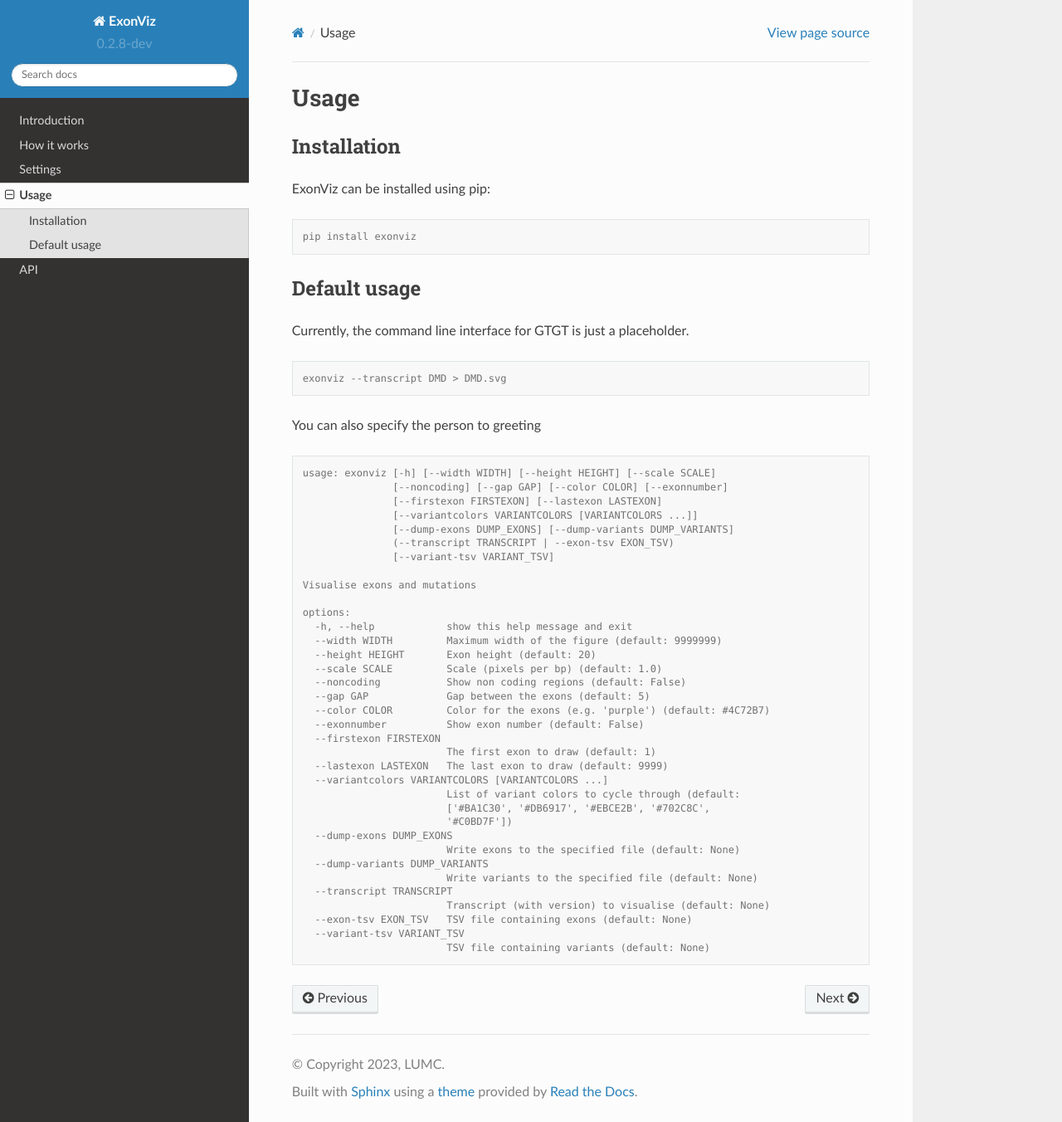
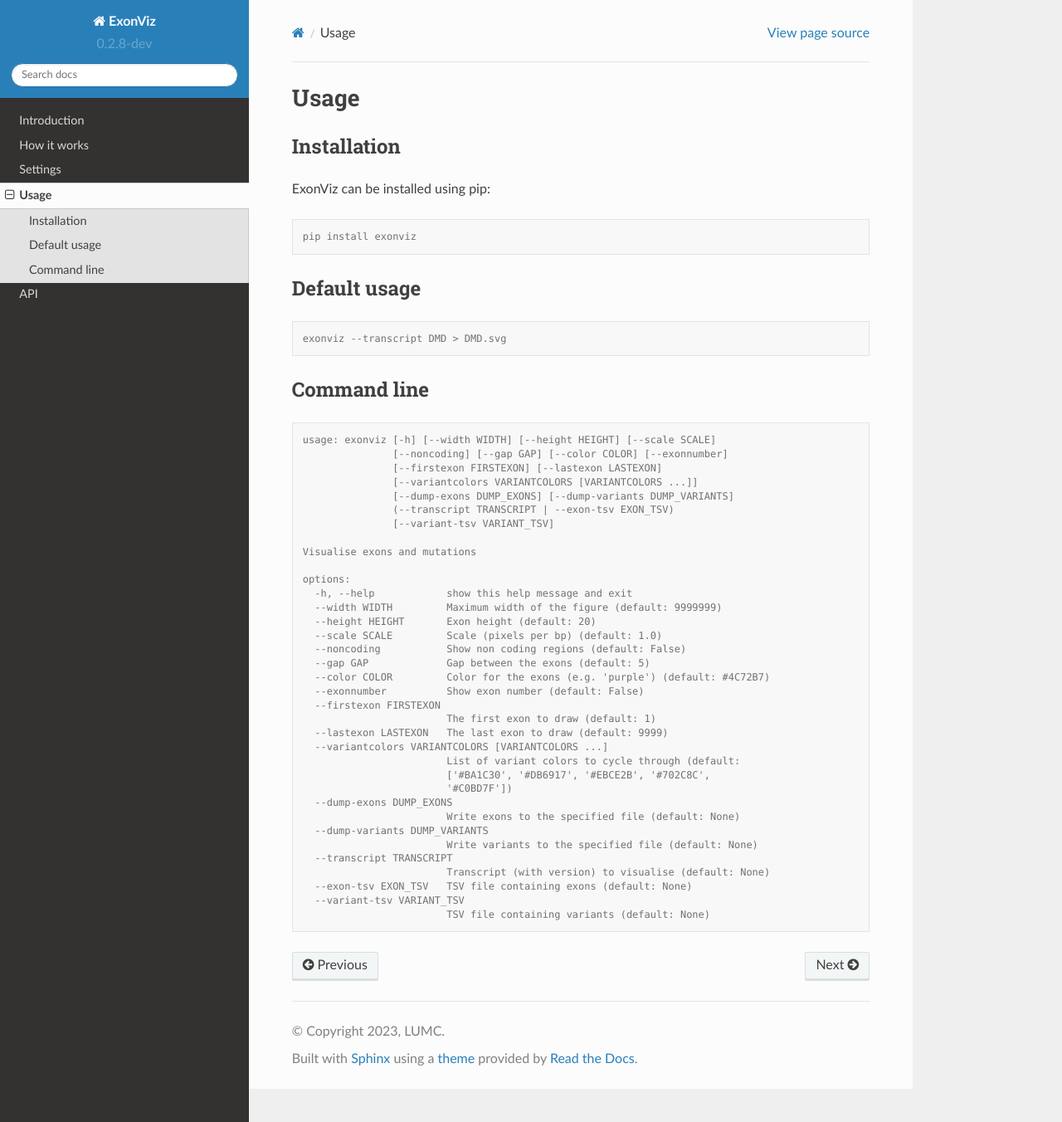
Before and after one commit to DCRT-LUMC/exonviz, a Sphinx documentation site: the page built from docs/source/usage.rst, in a window 1280 px wide and 1352 px high. Shown: the whole window at 83% size. Built offline with Sphinx 7.4.7 and the Read the Docs theme 2.0.0, drawn with Linux system fonts in a browser that asks for light colours; pages that are not in the unit, such as notebooks, are missing from menus.

```diff
--- a/docs/source/index.rst
+++ b/docs/source/index.rst
@@ -4,7 +4,7 @@ Welcome to the documentation for ExonViz
 ExonViz is a tool to draw transcripts, to scale. You can try the online version on
 `exonviz.rnatherapy.nl <https://exonviz.rnatherapy.nl>`_
 
-.. image:: ../figures/NM_003002.4.png
+.. image:: ../figures/SDHD.svg
 
 Check out the :doc:`introduction` section for further information, including
 how to :ref:`install<installation>` the project.
@@ -20,5 +20,6 @@ Contents
 
    introduction
    usage
+   examples
    api
    changelog
--- a/docs/source/usage.rst
+++ b/docs/source/usage.rst
@@ -13,15 +13,14 @@ ExonViz can be installed using pip:
    pip install exonviz
 
 Default usage
-----------------
-Currently, the command line interface for GTGT is just
-a placeholder.
+-------------
 
 .. code-block:: console
 
    exonviz --transcript DMD > DMD.svg
 
-You can also specify the person to greeting
+Command line
+------------
 
 .. code-block:: console
 
```
Also changed, not shown: docs/figures/DMD-schematic.svg (added), docs/figures/NF1-202.svg (added), docs/figures/SDHD.svg (added), 1 other file.
